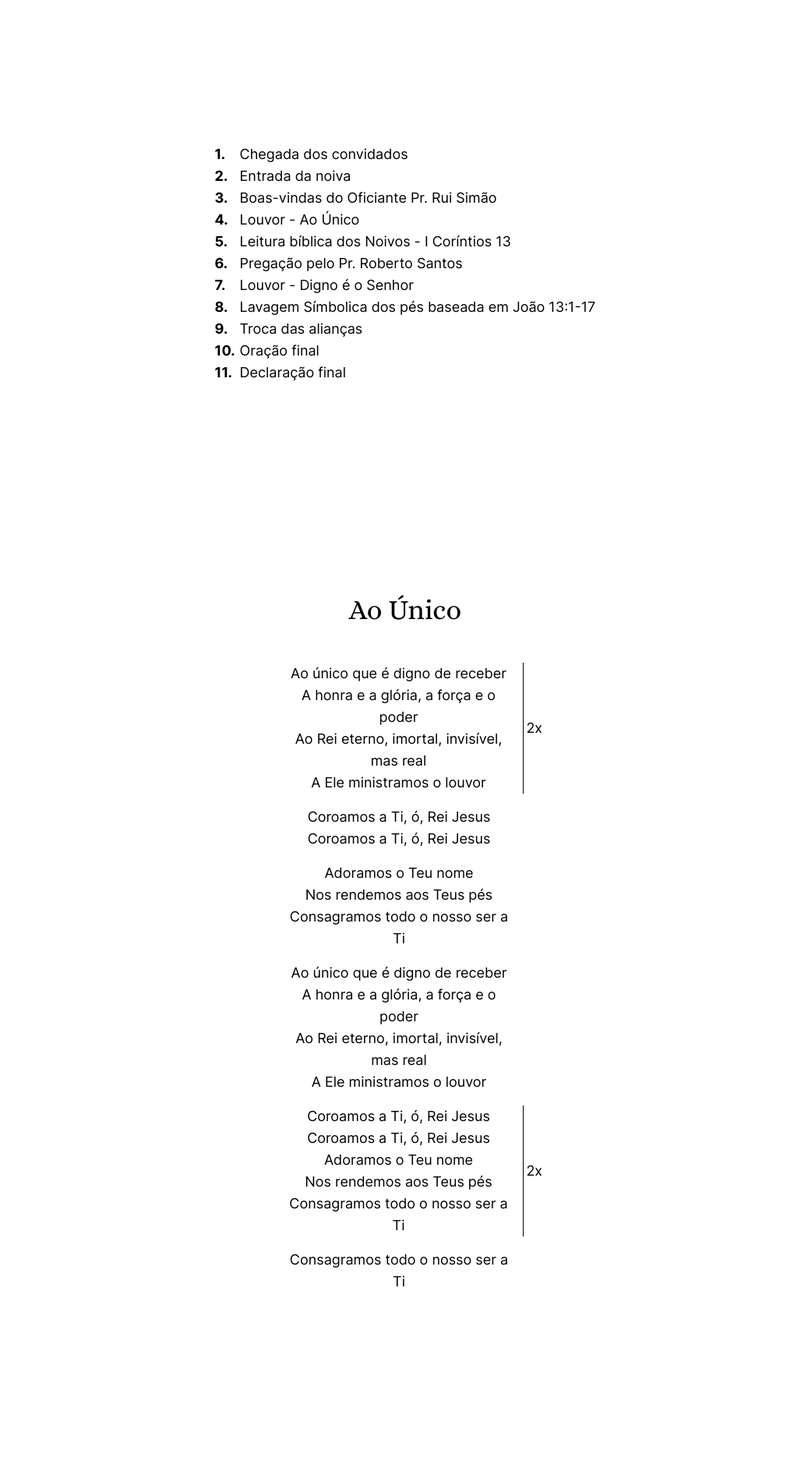
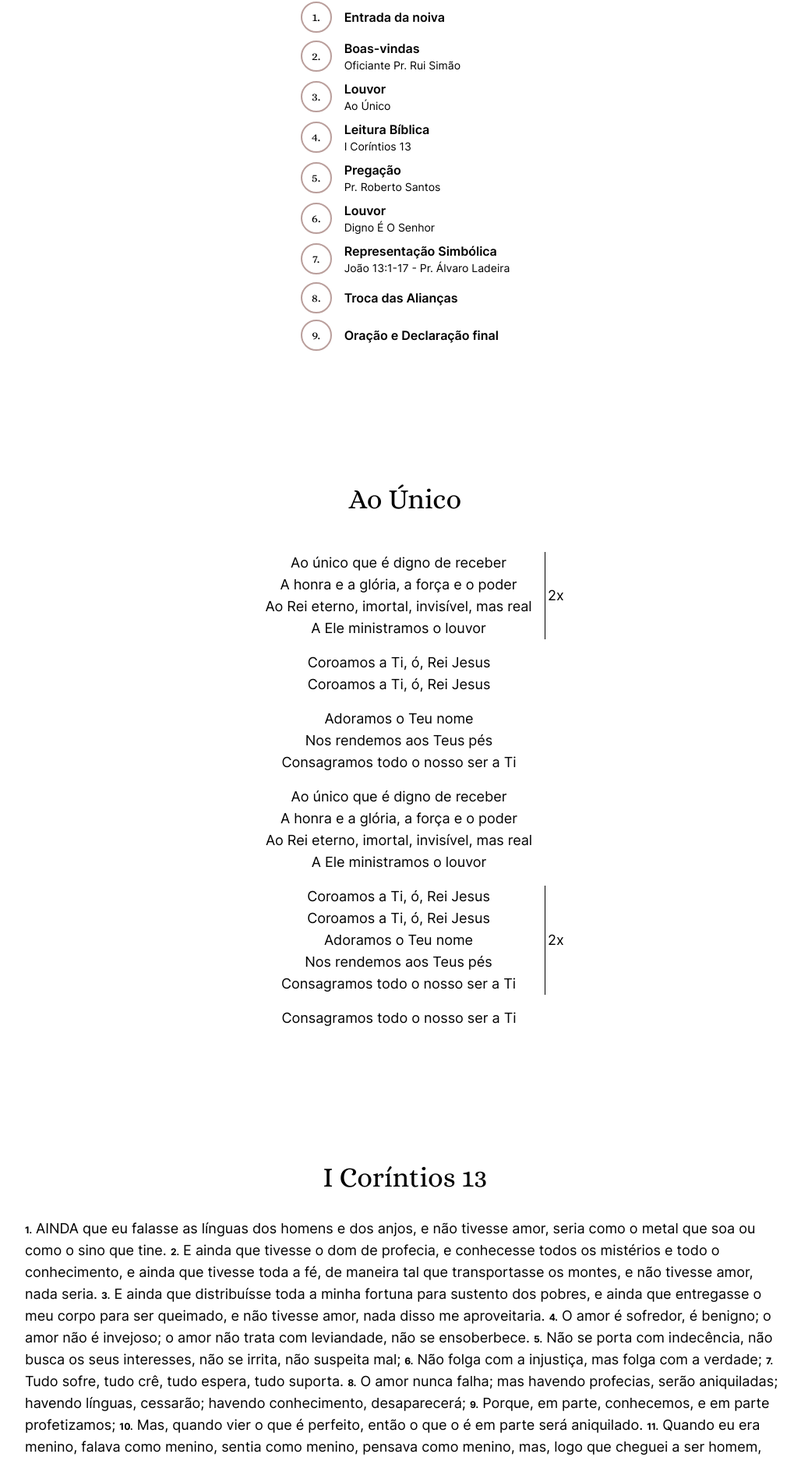
Before and after one commit to danielsimao/wedding, a Next.js app: page /ceremony in a window 1280 px wide. Shown: the part 482-2356 px from the top of the page at 78% size, without its empty margins (120-1148 px from the left). Built offline with nearby package versions, Linux system fonts and the light colour scheme.

Commit message:
feat: ceremony final

```diff
--- /dev/null
+++ b/src/components/Corintios13.jsx
@@ -0,0 +1,39 @@
+const Corintios13 = () => {
+  return (
+    <div className='text-lg'>
+      <span className='text-xs font-bold'>1.</span> AINDA que eu falasse as
+      línguas dos homens e dos anjos, e não tivesse amor, seria como o metal que
+      soa ou como o sino que tine. <span className='text-xs font-bold'>2.</span>{' '}
+      E ainda que tivesse o dom de profecia, e conhecesse todos os mistérios e
+      todo o conhecimento, e ainda que tivesse toda a fé, de maneira tal que
+      transportasse os montes, e não tivesse amor, nada seria.{' '}
+      <span className='text-xs font-bold'>3.</span> E ainda que distribuísse
+      toda a minha fortuna para sustento dos pobres, e ainda que entregasse o
+      meu corpo para ser queimado, e não tivesse amor, nada disso me
+      aproveitaria. <span className='text-xs font-bold'>4.</span> O amor é
+      sofredor, é benigno; o amor não é invejoso; o amor não trata com
+      leviandade, não se ensoberbece.{' '}
+      <span className='text-xs font-bold'>5.</span> Não se porta com indecência,
+      não busca os seus interesses, não se irrita, não suspeita mal;{' '}
+      <span className='text-xs font-bold'>6.</span> Não folga com a injustiça,
+      mas folga com a verdade; <span className='text-xs font-bold'>7.</span>{' '}
+      Tudo sofre, tudo crê, tudo espera, tudo suporta.{' '}
+      <span className='text-xs font-bold'>8.</span> O amor nunca falha; mas
+      havendo profecias, serão aniquiladas; havendo línguas, cessarão; havendo
+      conhecimento, desaparecerá; <span className='text-xs font-bold'>9.</span>{' '}
+      Porque, em parte, conhecemos, e em parte profetizamos;{' '}
+      <span className='text-xs font-bold'>10.</span> Mas, quando vier o que é
+      perfeito, então o que o é em parte será aniquilado.{' '}
+      <span className='text-xs font-bold'>11.</span> Quando eu era menino,
+      falava como menino, sentia como menino, pensava como menino, mas, logo que
+      cheguei a ser homem, acabei com as coisas de menino.{' '}
+      <span className='text-xs font-bold'>12.</span> Porque agora vemos por
+      espelho em enigma, mas então veremos face a face; agora conheço em parte,
+      mas então conhecerei como também sou conhecido.{' '}
+      <span className='text-xs font-bold'>13.</span> Agora, pois, permanecem a
+      fé, a esperança e o amor, estes três, mas o maior destes é o amor.{' '}
+    </div>
+  );
+};
+
+export default Corintios13;
--- /dev/null
+++ b/src/components/Joao13.jsx
@@ -0,0 +1,47 @@
+const Joao13 = () => {
+  return (
+    <div className='text-lg'>
+      <span className='text-xs font-bold'>1.</span> ORA, antes da festa da
+      páscoa, sabendo Jesus que já era chegada a sua hora de passar deste mundo
+      para o Pai, como havia amado os seus, que estavam no mundo, amou-os até o
+      fim. <span className='text-xs font-bold'>2.</span> E, acabada a ceia,
+      tendo já o diabo posto no coração de Judas Iscariotes, filho de Simão, que
+      o traísse, <span className='text-xs font-bold'>3.</span> Jesus, sabendo
+      que o Pai tinha depositado nas suas mãos todas as coisas, e que havia
+      saído de Deus e ia para Deus,{' '}
+      <span className='text-xs font-bold'>4.</span> Levantou-se da ceia, tirou
+      as vestes, e, tomando uma toalha, cingiu-se.{' '}
+      <span className='text-xs font-bold'>5.</span> Depois deitou água numa
+      bacia, e começou a lavar os pés aos discípulos, e a enxugar-lhos com a
+      toalha com que estava cingido.{' '}
+      <span className='text-xs font-bold'>6.</span> Aproximou-se, pois, de Simão
+      Pedro, que lhe disse: Senhor, tu lavas-me os pés a mim?{' '}
+      <span className='text-xs font-bold'>7.</span> Respondeu Jesus, e
+      disse-lhe: O que eu faço não o sabes tu agora, mas tu o saberás depois.{' '}
+      <span className='text-xs font-bold'>8.</span> Disse-lhe Pedro: Nunca me
+      lavarás os pés. Respondeu-lhe Jesus: Se eu te não lavar, não tens parte
+      comigo. <span className='text-xs font-bold'>9.</span> Disse-lhe Simão
+      Pedro: Senhor, não só os meus pés, mas também as mãos e a cabeça.{' '}
+      <span className='text-xs font-bold'>10.</span> Disse-lhe Jesus: Aquele que
+      está lavado não necessita de lavar senão os pés, pois no mais todo está
+      limpo. Ora vós estais limpos, mas não todos.{' '}
+      <span className='text-xs font-bold'>11.</span> Porque bem sabia ele quem o
+      havia de trair; por isso disse: Nem todos estais limpos.{' '}
+      <span className='text-xs font-bold'>12.</span> Então, depois que lhes
+      lavou os pés, e tomou as suas vestes, e se assentou outra vez à mesa,
+      disse-lhes: Entendeis o que vos tenho feito?{' '}
+      <span className='text-xs font-bold'>13.</span> Vós me chamais Mestre e
+      Senhor, e dizeis bem, porque eu o sou.{' '}
+      <span className='text-xs font-bold'>14.</span> Ora, se eu, Senhor e
+      Mestre, vos lavei os pés, vós deveis também lavar os pés uns aos outros.{' '}
+      <span className='text-xs font-bold'>15.</span> Porque eu vos dei o
+      exemplo, para que, como eu vos fiz, façais vós também.{' '}
+      <span className='text-xs font-bold'>16.</span> Na verdade, na verdade vos
+      digo que não é o servo maior do que o seu senhor, nem o enviado maior do
+      que aquele que o enviou. <span className='text-xs font-bold'>17.</span> Se
+      sabeis estas coisas, bem-aventurados sois se as fizerdes.{' '}
+    </div>
+  );
+};
+
+export default Joao13;
--- a/src/pages/ceremony.tsx
+++ b/src/pages/ceremony.tsx
@@ -1,6 +1,8 @@
 import clsx from 'clsx';
 import { ReactNode } from 'react';
 
+import Corintios13 from '@/components/Corintios13';
+import Joao13 from '@/components/Joao13';
 import Layout from '@/components/layout/Layout';
 import Seo from '@/components/Seo';
 
@@ -30,6 +32,21 @@ const Piece = ({ children, bis }: { children: ReactNode; bis?: number }) => (
   </div>
 );
 
+const list = [
+  { title: 'Entrada da noiva' },
+  { title: 'Boas-vindas', description: 'Oficiante Pr. Rui Simão' },
+  { title: 'Louvor', description: 'Ao Único' },
+  { title: 'Leitura Bíblica', description: 'I Coríntios 13' },
+  { title: 'Pregação', description: 'Pr. Roberto Santos' },
+  { title: 'Louvor', description: 'Digno É O Senhor' },
+  {
+    title: 'Representação Simbólica',
+    description: 'João 13:1-17 - Pr. Álvaro Ladeira',
+  },
+  { title: 'Troca das Alianças' },
+  { title: 'Oração e Declaração final' },
+];
+
 export default function HomePage() {
   return (
     <Layout>
@@ -42,52 +59,30 @@ export default function HomePage() {
         </div>
         <section
           id='home'
-          className='flex min-h-screen flex-col items-center justify-center px-6 text-center'
+          className='mt-16 flex flex-col items-center justify-center px-6 text-center'
         >
-          <ol className='max-w-xl text-left text-lg'>
-            <li className='flex gap-2'>
-              <span className='w-6 font-bold'>1.</span> Chegada dos convidados
-            </li>
-            <li className='flex gap-2'>
-              <span className='w-6 font-bold'>2.</span> Entrada da noiva
-            </li>
-            <li className='flex gap-2'>
-              <span className='w-6 font-bold'>3.</span> Boas-vindas do Oficiante
-              Pr. Rui Simão
-            </li>
-            <li className='flex gap-2'>
-              <span className='w-6 font-bold'>4.</span> Louvor - Ao Único
-            </li>
-            <li className='flex gap-2'>
-              <span className='w-6 font-bold'>5.</span> Leitura bíblica dos
-              Noivos - I Coríntios 13
-            </li>
-            <li className='flex gap-2'>
-              <span className='w-6 font-bold'>6.</span> Pregação pelo Pr.
-              Roberto Santos
-            </li>
-            <li className='flex gap-2'>
-              <span className='w-6 font-bold'>7.</span> Louvor - Digno é o
-              Senhor
-            </li>
-            <li className='flex gap-2 '>
-              <span className='w-6 font-bold'>8.</span> Lavagem Símbolica dos
-              pés baseada em João 13:1-17
-            </li>
-            <li className='flex gap-2'>
-              <span className='w-6 font-bold'>9.</span>Troca das alianças
-            </li>
-            <li className='flex gap-2'>
-              <span className='w-6 font-bold'>10.</span> Oração final
-            </li>
-            <li className='flex gap-2'>
-              <span className='w-6 font-bold'>11.</span> Declaração final
-            </li>
+          <ol className='flex max-w-xl flex-col gap-2 text-left'>
+            {list.map((item, key) => (
+              <li key={key} className='flex items-center gap-4'>
+                <span className='text-md flex h-10 w-10 items-center justify-center rounded-full border-2 border-[#ba9f9c] font-alice'>
+                  {key + 1}.
+                </span>
+                <div
+                  className={clsx(
+                    'flex flex-col',
+                    item.description ? 'justify-start' : 'justify-center'
+                  )}
+                >
+                  <p className='text-md font-semibold'>{item.title}</p>
+                  <p className='text-sm'>{item.description}</p>
+                </div>
+              </li>
+            ))}
           </ol>
         </section>
         <section
           id='louvor1'
-          className='flex min-h-screen max-w-sm flex-col items-center justify-center gap-4 px-6 text-center text-base sm:text-lg  md:mb-32'
+          className='mt-24 flex min-h-screen max-w-md flex-col items-center justify-center gap-4 px-6 text-center text-base sm:text-lg'
         >
           <h1 className='mb-8 font-alice'>Ao Único</h1>
           <Piece bis={2}>
@@ -123,9 +118,13 @@ export default function HomePage() {
             <p>Consagramos todo o nosso ser a Ti</p>
           </Piece>
         </section>
+        <section id='corintios 13' className='mt-24 max-w-5xl px-6'>
+          <h1 className='mb-8 text-center font-alice'>I Coríntios 13</h1>
+          <Corintios13 />
+        </section>
         <section
           id='louvor2'
-          className='flex min-h-screen max-w-sm flex-col items-center justify-center gap-4 px-6 text-center text-base sm:text-lg  md:mb-32'
+          className='mt-24 flex max-w-sm flex-col items-center justify-center gap-4 px-6 text-center text-base sm:text-lg'
         >
           <h1 className='mb-8 font-alice'>Digno É O Senhor</h1>
           <Piece>
@@ -153,6 +152,10 @@ export default function HomePage() {
             <p>Digno é o Senhor</p>
             <p>Digno é o Senhor</p>
           </Piece>
+        </section>{' '}
+        <section id='joao 13' className='my-24 max-w-5xl px-6'>
+          <h1 className='mb-8 text-center font-alice'>João 13:1-17</h1>
+          <Joao13 />
         </section>
       </main>
     </Layout>
```
Also changed, not shown: src/pages/index.tsx (+19 -8 lines).
